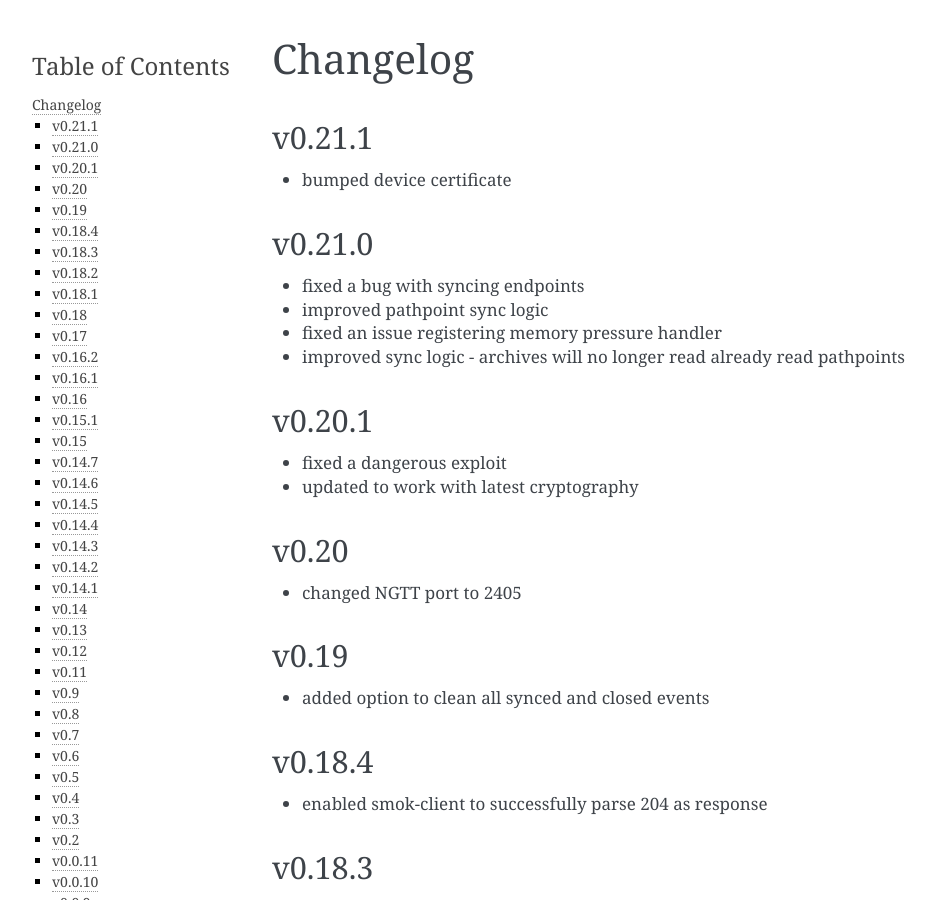
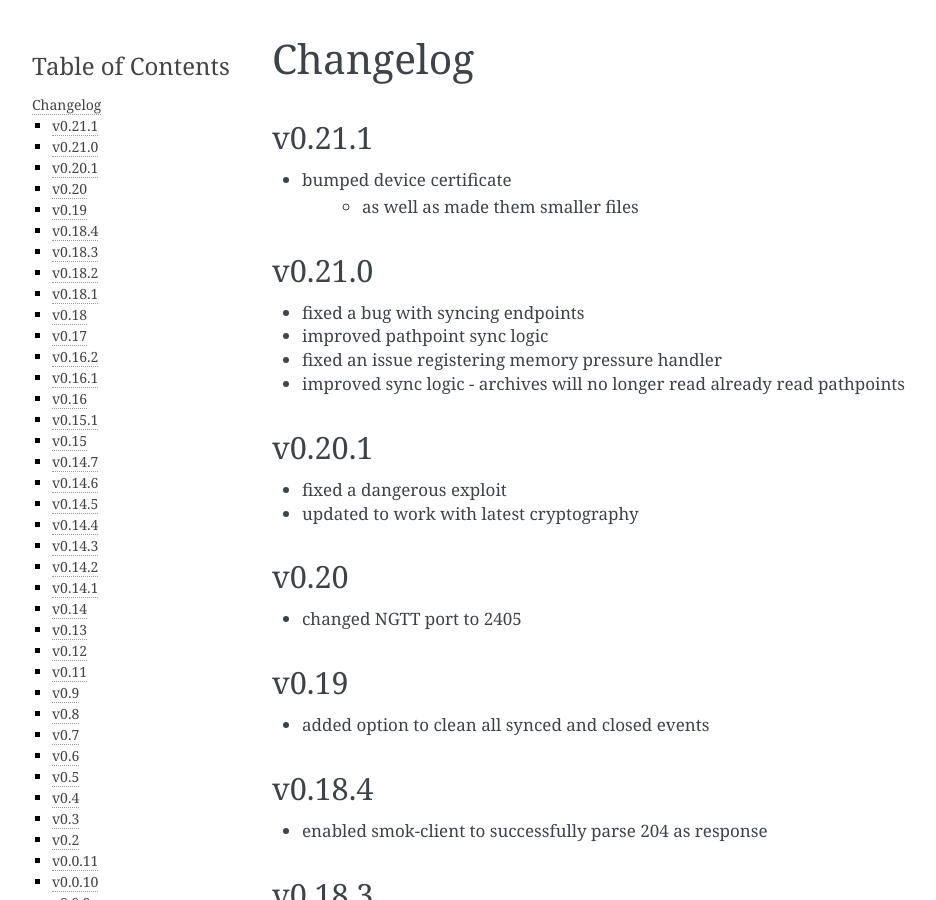
Before and after one commit to smok-serwis/smok-client, a Sphinx documentation site: the page built from docs/changelog.rst, in a window 1280 px wide and 900 px high. Shown: the whole window, without its empty margins (148-1084 px from the left). Built offline with Sphinx 7.4.7, drawn with Linux system fonts in a browser that asks for light colours.

Commit message:
made certs smaller

```diff
--- a/docs/changelog.rst
+++ b/docs/changelog.rst
@@ -5,6 +5,7 @@ v0.21.1
 ~~~~~~~
 
 * bumped device certificate
+   * as well as made them smaller files
 
 v0.21.0
 ~~~~~~~
```
Also changed, not shown: 2 other files.
